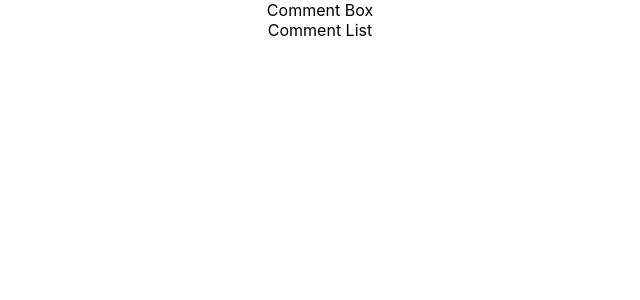
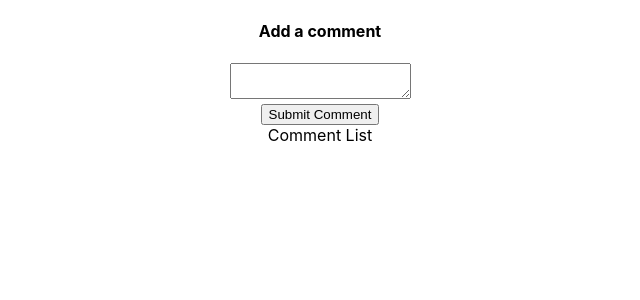
Before and after one commit to SeanPhilippi/react-testing, a React (Create React App) app: page / in a window 1280 px wide. Shown: the top 300 px of the page, without its empty margins (320-960 px from the left). Built offline with nearby package versions, Linux system fonts and the light colour scheme.

Commit message:
CommentBox turned into class component, test created, custom port set

```diff
--- a/package.json
+++ b/package.json
@@ -12,7 +12,7 @@
     "redux": "^4.0.4"
   },
   "scripts": {
-    "start": "react-scripts start",
+    "start": "PORT=3004 react-scripts start",
     "build": "react-scripts build",
     "test": "react-scripts test src/__tests__",
     "eject": "react-scripts eject"
--- a/src/components/CommentBox.js
+++ b/src/components/CommentBox.js
@@ -1,5 +1,31 @@
-import React from 'react';
+import React, { Component } from 'react';
 
-export default () => {
-    return <div>Comment Box</div>;
+class CommentBox extends Component {
+    state = { comment: '' };
+
+    handleChange = (event) => {
+        this.setState({ comment: event.targt.value });
+    };
+
+handleSubmit = event => {
+    event.preventDefault();
+
+    // TODO call an action creator
+    // and save the comment
+    this.setState({ comment: '' });
 };
+
+    render() {
+        return (
+            <form onSubmit={this.handleSubmit}>
+                <h4>Add a comment</h4>
+                <textarea value={this.state.comment} />
+                <div>
+                    <button>Submit Comment</button>
+                </div>
+            </form>
+        )
+    }
+};
+
+export default CommentBox;
```
Also changed, not shown: 2 other files (tests, documents, lock files or other folders).
